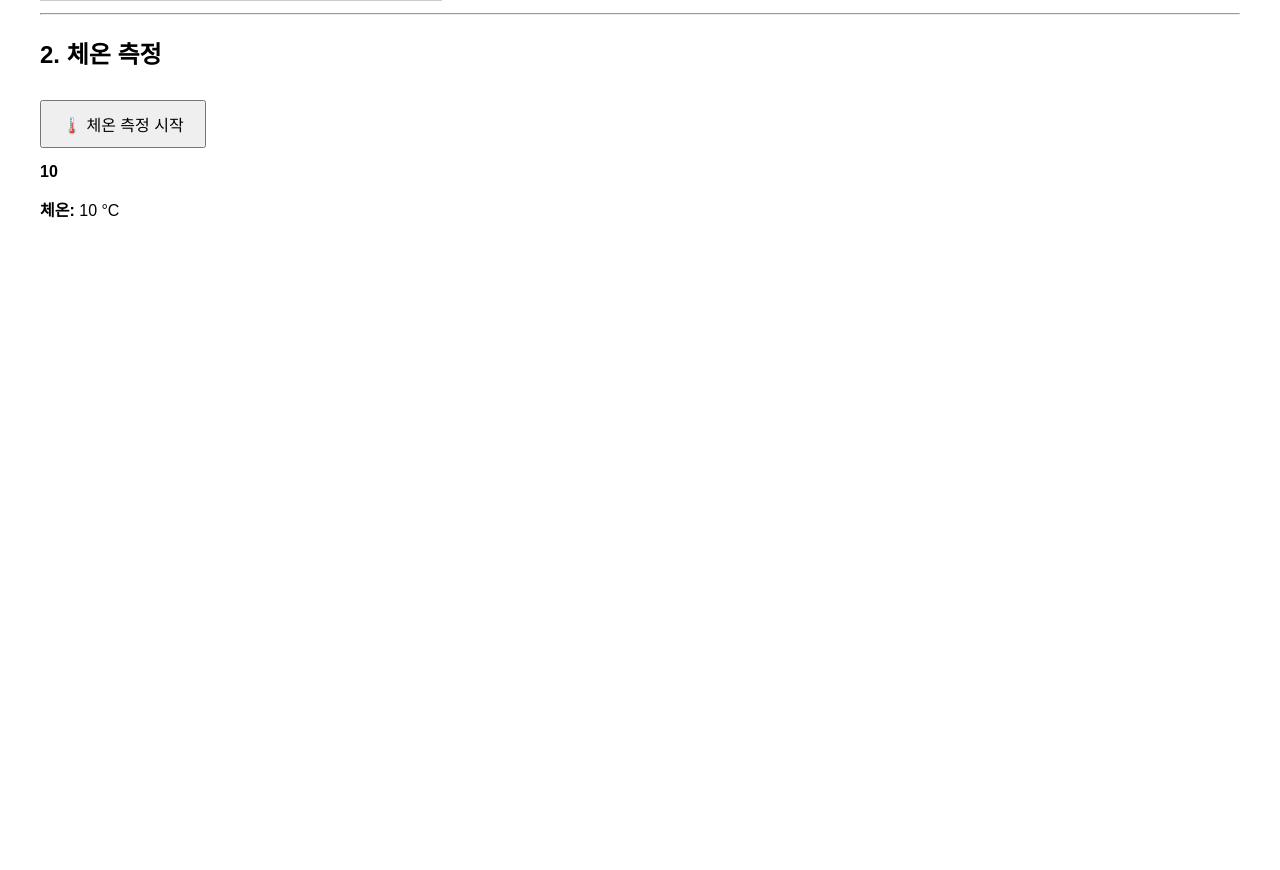
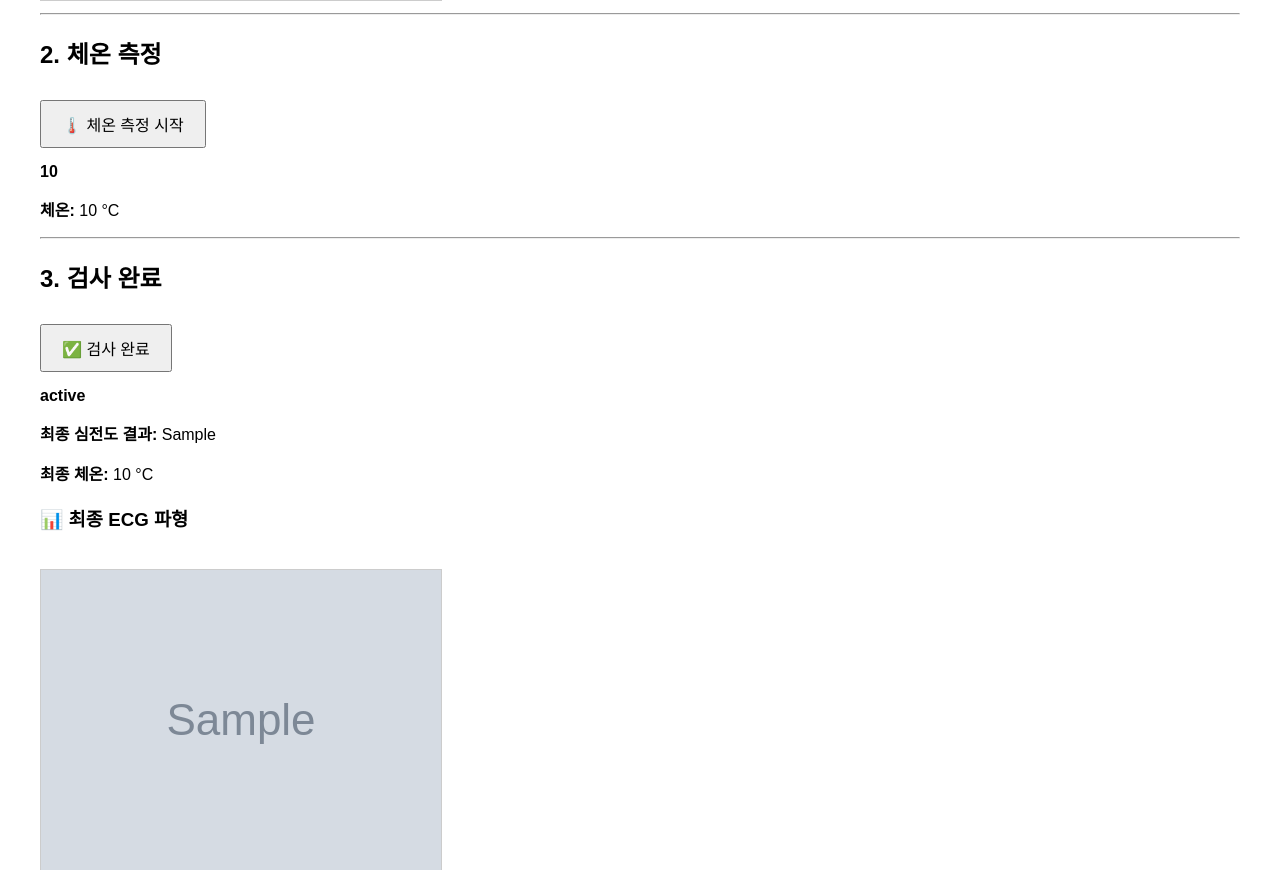
Before and after one commit to 201910796/15_prome_arrythmia_healthcare, a FastAPI app: template templates/index.html in a window 1280 px wide. Shown: the part 687-1557 px from the top of the page. Before the commit the page ends 905 px from the top, so only its background shows below. Run offline with FastAPI, Linux system fonts and the light colour scheme; the template is opened without the code that fills it: most values are stand-ins (such as "Sample title", 1, 10 or a date in 2020); grey boxes marked "Sample" are stand-in pictures.

Commit message:
ecg_fasrapi_connect

```diff
--- a/ecg_utils.py
+++ b/ecg_utils.py
@@ -24,7 +24,9 @@ from tensorflow.keras.models import load_model
 import matplotlib.pyplot as plt
 import os
 import datetime
+import matplotlib
 
+matplotlib.use("Agg")  # GUI 없는 백엔드
 # ===== 공통 설정 =====
 ECG_SERIAL_PORT   = 'COM17' # 새로 산거
 ECG_BAUD_RATE     = 9600
--- a/main.py
+++ b/main.py
@@ -1,27 +1,29 @@
 from fastapi import FastAPI, Request
-from fastapi.responses import HTMLResponse
+from fastapi.responses import HTMLResponse, JSONResponse
 from fastapi.staticfiles import StaticFiles
 from fastapi.templating import Jinja2Templates
+import os
 from ecg_utils import get_ecg_prediction, get_temperature
-import os
 
 app = FastAPI()
 
 app.mount("/static", StaticFiles(directory="static"), name="static")
 templates = Jinja2Templates(directory="templates")
 
-# 🔹 전역 변수로 유지
+# 전역 변수
 last_ecg_result = None
 last_ecg_image = None
+last_temperature = None
 
-
+# 루트 페이지 → index.html
 @app.get("/", response_class=HTMLResponse)
 def read_root(request: Request):
     return templates.TemplateResponse("index.html", {"request": request})
 
 
+# 심전도 측정 → index.html 렌더링
 @app.post("/ecg", response_class=HTMLResponse)
-def predict_ecg(request: Request):
+def ecg_measure(request: Request):
     global last_ecg_result, last_ecg_image
     try:
         ecg_result, img_path = get_ecg_prediction(return_img=True)
@@ -30,28 +32,31 @@ def predict_ecg(request: Request):
         return templates.TemplateResponse("index.html", {
             "request": request,
             "ecg_status": "✅ 심전도 측정 완료",
-            "ecg_result": ecg_result,
-            "ecg_image": last_ecg_image
+            "ecg_result": last_ecg_result,
+            "ecg_image": last_ecg_image,
+            "temp_result": last_temperature
         })
     except Exception as e:
         return templates.TemplateResponse("index.html", {
             "request": request,
             "ecg_status": f"❌ 오류 발생: {e}",
             "ecg_result": last_ecg_result,
-            "ecg_image": last_ecg_image
+            "ecg_image": last_ecg_image,
+            "temp_result": last_temperature
         })
 
 
+# 체온 측정 → index.html 렌더링
 @app.post("/temperature", response_class=HTMLResponse)
-def read_temperature(request: Request):
-    global last_ecg_result, last_ecg_image
+def temperature_measure(request: Request):
+    global last_temperature
     try:
-        result = get_temperature(correction=10.0)
+        temp = get_temperature(correction=10.0)
+        last_temperature = temp
         return templates.TemplateResponse("index.html", {
             "request": request,
             "temp_status": "✅ 체온 측정 완료",
-            "temp_result": result,
-            # 🔹 이전 ECG 값도 같이 전달
+            "temp_result": last_temperature,
             "ecg_result": last_ecg_result,
             "ecg_image": last_ecg_image
         })
@@ -59,6 +64,29 @@ def read_temperature(request: Request):
         return templates.TemplateResponse("index.html", {
             "request": request,
             "temp_status": f"❌ 오류 발생: {e}",
+            "temp_result": last_temperature,
             "ecg_result": last_ecg_result,
             "ecg_image": last_ecg_image
         })
+
+
+# 검사 완료 → JSON 응답 (BE 서버용)
+@app.post("/ai_diag")
+def ai_diag(request: Request):
+    global last_ecg_result, last_ecg_image, last_temperature
+    if last_ecg_result is None or last_temperature is None:
+        return JSONResponse(
+            content={"error": "심전도와 체온 모두 측정 후 호출하세요."},
+            status_code=400
+        )
+
+    # ✅ ngrok 주소 + static 경로 붙이기
+    base_url = str(request.base_url).rstrip("/")
+    image_url = f"{base_url}{last_ecg_image}" if last_ecg_image else None
+
+    return JSONResponse(content={
+        "ecg_result": last_ecg_result,
+        "temperature": last_temperature,
+        "ecg_image": image_url,   # ✅ ngrok 절대경로
+        "status": "✅ 전체 검사 결과"
+    })
--- a/templates/index.html
+++ b/templates/index.html
@@ -14,6 +14,7 @@
 <body>
     <h1>🩺 부정맥 예측 시스템</h1>
 
+    <!-- 1. ECG 측정 -->
     <h2>1. ECG 측정</h2>
     <form method="post" action="/ecg" onsubmit="showECGLoading()">
         <button type="submit">📈 심전도 측정 시작</button>
@@ -32,6 +33,7 @@
 
     <hr>
 
+    <!-- 2. 체온 측정 -->
     <h2>2. 체온 측정</h2>
     <form method="post" action="/temperature" onsubmit="showTempLoading()">
         <button type="submit">🌡️ 체온 측정 시작</button>
@@ -44,6 +46,26 @@
         <p><strong>체온:</strong> {{ temp_result }} °C</p>
     {% endif %}
 
+    <hr>
+
+    <!-- 3. 검사 완료 (심전도+체온 모두 실행 후) -->
+    <h2>3. 검사 완료</h2>
+    <form method="post" action="/ai_diag" onsubmit="showDiagLoading()">
+        <button type="submit">✅ 검사 완료</button>
+    </form>
+    <p id="diag_loading" style="display:none; color:blue;">⏳ 결과 취합 중...</p>
+    {% if diag_status %}
+        <p class="status">{{ diag_status }}</p>
+    {% endif %}
+    {% if ecg_result and temp_result %}
+        <p><strong>최종 심전도 결과:</strong> {{ ecg_result }}</p>
+        <p><strong>최종 체온:</strong> {{ temp_result }} °C</p>
+        {% if ecg_image %}
+            <h3>📊 최종 ECG 파형</h3>
+            <img src="{{ ecg_image }}" alt="ECG Graph">
+        {% endif %}
+    {% endif %}
+
     <script>
         function showECGLoading() {
             document.getElementById('ecg_loading').style.display = 'block';
@@ -51,6 +73,9 @@
         function showTempLoading() {
             document.getElementById('temp_loading').style.display = 'block';
         }
+        function showDiagLoading() {
+            document.getElementById('diag_loading').style.display = 'block';
+        }
     </script>
 </body>
 </html>
```
